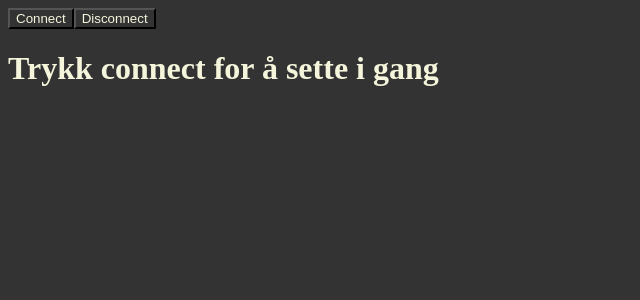
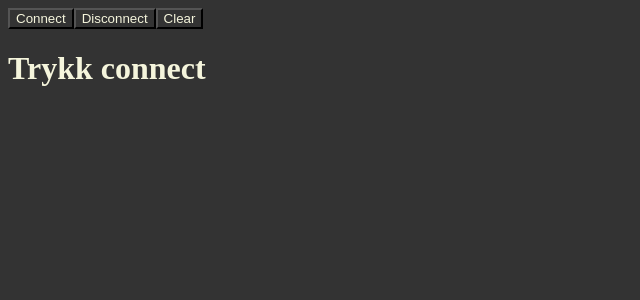
Before and after one commit to kristianpedersen/microbit-info, a React (Create React App) app: page / in a window 1280 px wide. Shown: the top 300 px of the page, without its empty margins (0-640 px from the left). Built offline with nearby package versions, Linux system fonts and the light colour scheme.

Commit message:
Keys and values properly handled

```diff
--- a/src/App.js
+++ b/src/App.js
@@ -8,7 +8,7 @@ export default function App() {
   const logWindow = useRef()
   const [microbit, setMicrobit] = useState()
   const [messages, setMessages] = useState([])
-  const [keys, setKeys] = useState([])
+  const [keys, setKeys] = useState(new Set())
 
   const allProps = {
     logWindow,
--- a/src/Connection.js
+++ b/src/Connection.js
@@ -1,10 +1,9 @@
-import { useEffect } from "react"
 let device
-let latestMsg = ""
+let msg = ""
 
 export default function Connection(props) {
 	const {
-		setKeys,
+		keys, setKeys,
 		setMessages,
 		setMicrobit
 	} = props
@@ -17,62 +16,87 @@ export default function Connection(props) {
 		await device.selectConfiguration(1)
 		await device.claimInterface(2)
 		setMicrobit(device)
-		listen()
+		handleReceivedMessage()
 	}
 
 	async function disconnect() {
 		await device.close()
 	}
 
-	async function listen() {
-		const results = await device.transferIn(4, 1024)
+	function getKeysAndValuesFromString(msgString) {
+		const chars = msgString.split("")
+		return chars.reduce((total, current, index, array) => {
+			if (current === ":") {
+				let key = []
+				for (let i = index; i >= 0; i--) {
+					const thisChar = array[i]
+					if ("0123456789".split("").includes(thisChar) && i < index - 1) {
+						break
+					}
+					key.unshift(thisChar)
+				}
+
+				let value = ""
+				for (let i = index + 1; i < array.length; i++) {
+					const thisChar = array[i]
+					if (!"0123456789-".split("").includes(thisChar)) {
+						break
+					}
+					value += thisChar
+				}
+				key = key.join("").slice(0, -1)
+				total.push(`${key}: ${value}`)
+			}
+			return total
+		}, [])
+	}
+
+	async function handleReceivedMessage() {
+		const results = await device.transferIn(4, 2048)
 		const decoder = new TextDecoder()
 		const receivedData = decoder.decode(results.data).trim()
 
-		if (receivedData.length > 0) {
-			// Many messages arrive in irregularly sized chunks,
-			// so we concatenate them until an empty message is received.
-			latestMsg += receivedData
+		if (receivedData.trim().length > 0) {
+			msg += receivedData
 		} else {
-			if (latestMsg.length > 0) {
-				const d = new Date()
-				const h = d.getHours()
-				const mm = String(d.getMinutes()).padStart(2, "0")
-				const ss = String(d.getSeconds()).padStart(2, "0")
-				const key = latestMsg.split(":").join(" ").split(" ")[0]
+			msg = getKeysAndValuesFromString(msg)
+			if (msg.length > 0) {
+				for (const m of msg) {
+					const key = m.split(":")[0].trim().replaceAll("\n", "")
 
-				setMessages(function showMaximum20Messages(prev) {
-					return [
-						...prev.slice(-20),
-						{
-							time: `${h}:${mm}:${ss}`,
-							msg: latestMsg
+					setMessages(prev => {
+						const d = new Date()
+						const hour = d.getHours()
+						const minutes = String(d.getMinutes()).padStart(2, "0")
+						const seconds = String(d.getSeconds()).padStart(2, "0")
+						const time = `${hour}:${minutes}:${seconds}`
+
+						if (prev === undefined) {
+							return [{ time, msg: m }]
+						} else if (m !== "") {
+							return [...prev.slice(-10), { time, msg: m }]
 						}
-					]
-				})
+						return prev
+					})
 
-				setKeys(function checkMsgForNewKeys(prev) {
-					if (prev !== undefined) {
-						if (!prev.includes(key)) {
-							return [...prev, key]
-						} else {
-							return prev
-						}
-					} else {
-						return [key]
-					}
-				})
+					keys.add(key)
+				}
+			}
+			msg = ""
+		}
+		handleReceivedMessage()
+	}
 
-			}
-			latestMsg = ""
-		}
-		listen()
+	function clear() {
+		setMessages([])
+		setKeys([])
 	}
 
 	return (
 		<div>
 			<button onClick={connect}>Connect</button>
 			<button onClick={disconnect}>Disconnect</button>
+			<button onClick={clear}>Clear</button>
 		</div>
 	)
 }
--- a/src/SimpleLogWindow.js
+++ b/src/SimpleLogWindow.js
@@ -2,19 +2,13 @@ import { useEffect, useRef } from "react"
 import { v4 as uuidv4 } from 'uuid';
 import styled from "styled-components"
 
-export default function SimpleLogWindow(props) {
-	const { microbit, messages } = props
-	const microbitTitle = useRef(null)
-	useEffect(function instructUserToConnect() {
-		if (microbit === undefined) {
-			microbitTitle.current.innerText = "Trykk connect for å sette i gang"
-		} else {
-			microbitTitle.current.innerText = `${microbit.productName} er koblet til`
-		}
-	}, [microbit])
+export default function SimpleLogWindow({ keys, microbit, messages }) {
 	return (
 		<div>
-			<h1 ref={microbitTitle}></h1>
+			{microbit === undefined
+				? <h1>Trykk connect</h1>
+				: <h1>{microbit.productName}: {[...keys].join(", ")}</h1>
+			}
 			{messages.map(m => <p key={uuidv4()}>{`${m.time} / ${m.msg}`}</p>)}
 		</div>
 	)
```
Also changed, not shown: 1 other file (tests, documents, lock files or other folders).
